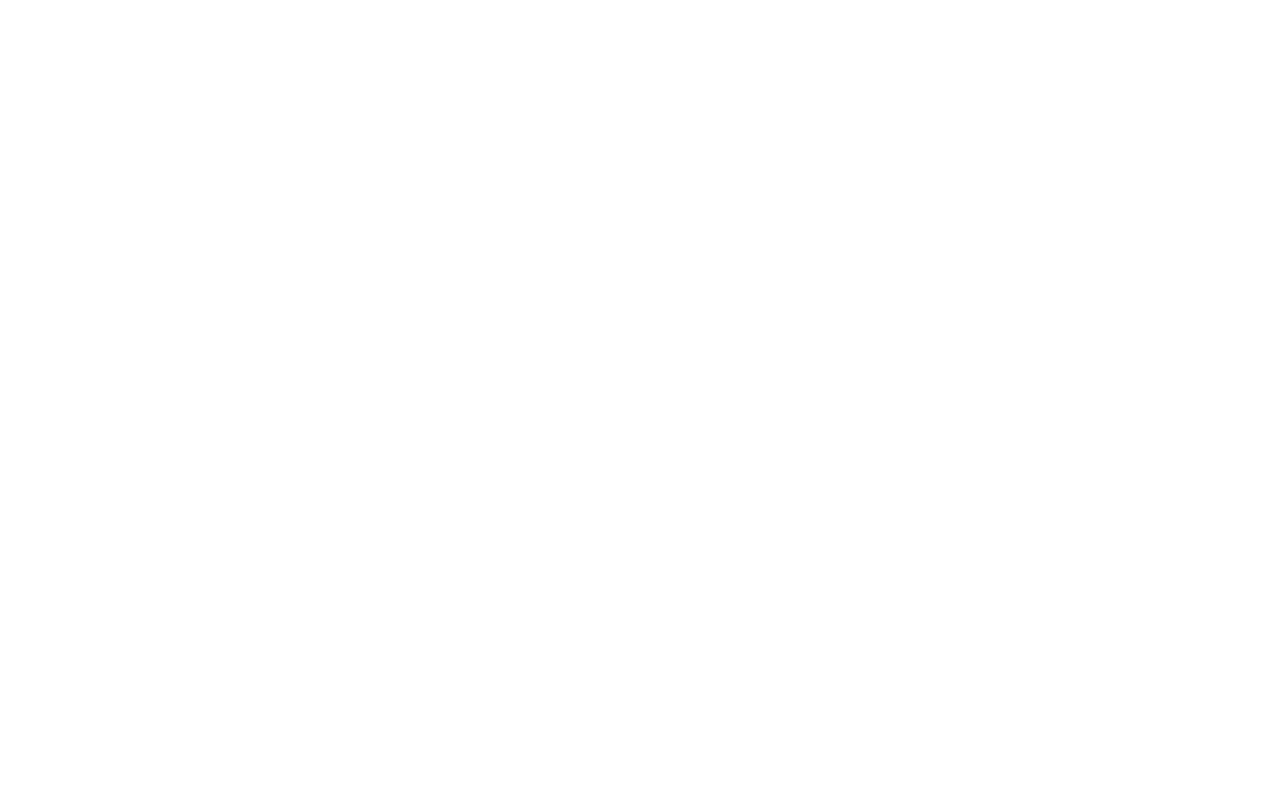
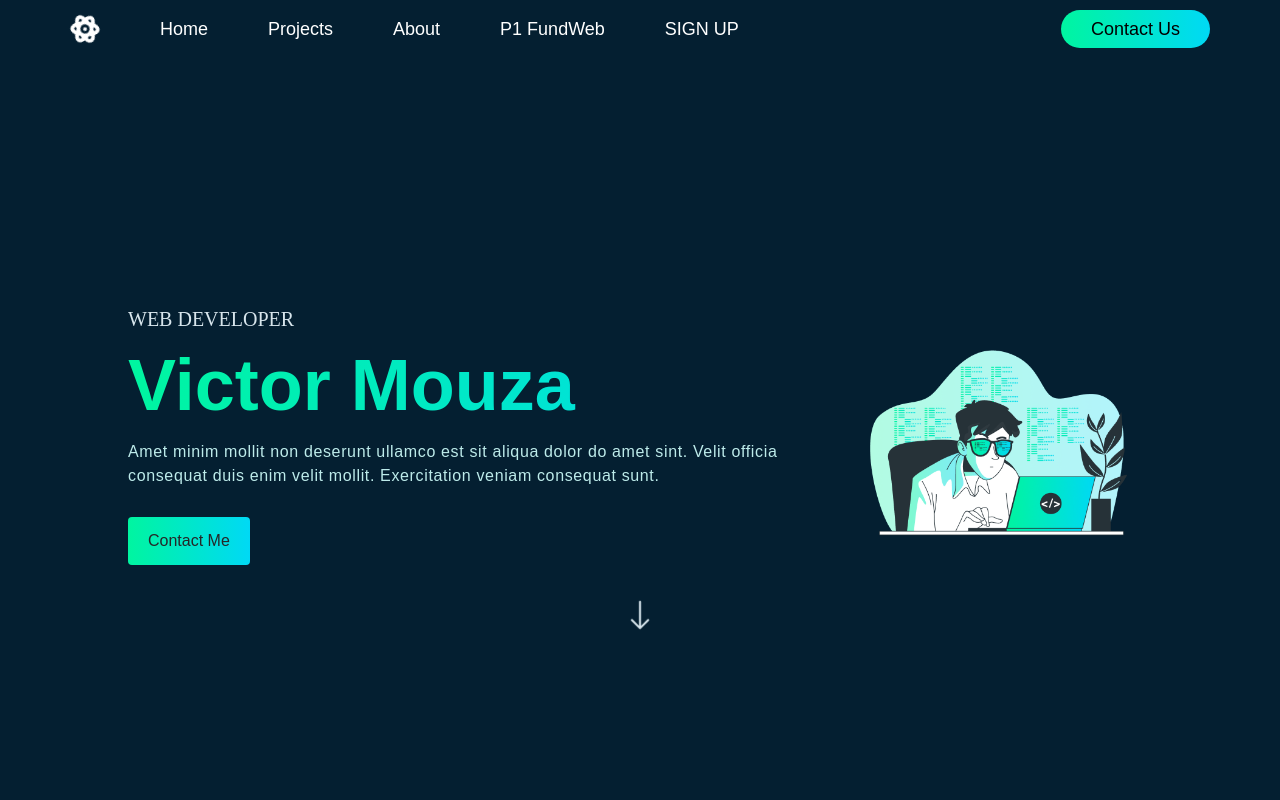
Before and after one commit to OmagnetFirel/my-portfolio, a React (Create React App) app: page / in a window 1280 px wide. Before the commit this address had no page. Shown: the top 800 px of the page. Built offline with nearby package versions, Linux system fonts and the light colour scheme.

Commit message:
feat: configura deploy serve

```diff
--- a/package.json
+++ b/package.json
@@ -1,6 +1,6 @@
 {
   "name": "my-portfolio",
-  "homepage": "https://omagnetFirel.github.io/my-portfolio",
+  "homepage": "https://omagnetFirel.github.io/",
   "version": "0.1.0",
   "private": true,
   "dependencies": {
--- a/src/index.tsx
+++ b/src/index.tsx
@@ -18,7 +18,7 @@ root.render(
   <React.StrictMode>
     <BrowserRouter>
       <Routes>
-        <Route path="/my-portfolio/" element={<App />} />
+        <Route path="/" element={<App />} />
         <Route path="/universityblog" element={<UniversityBlog />} />
         <Route path="/blog-selva" element={<BlogSelva />} />
         <Route path="/p1-fundweb" element={<P1FundWeb />} />
```
